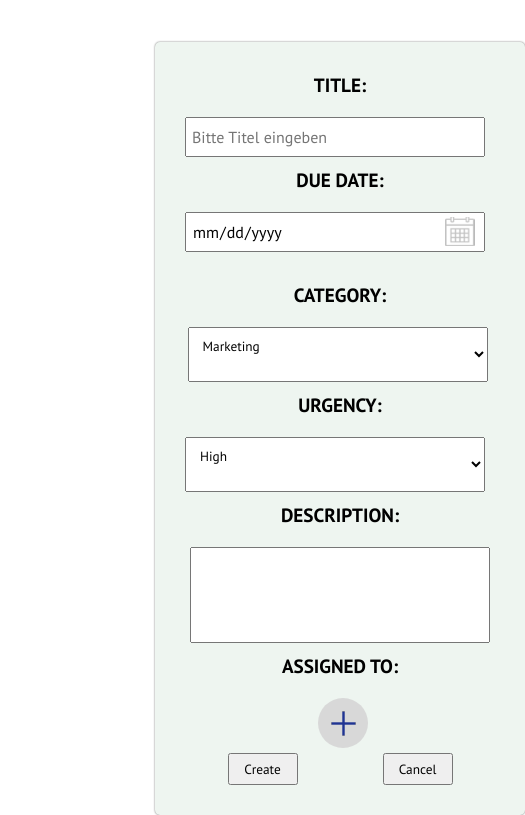
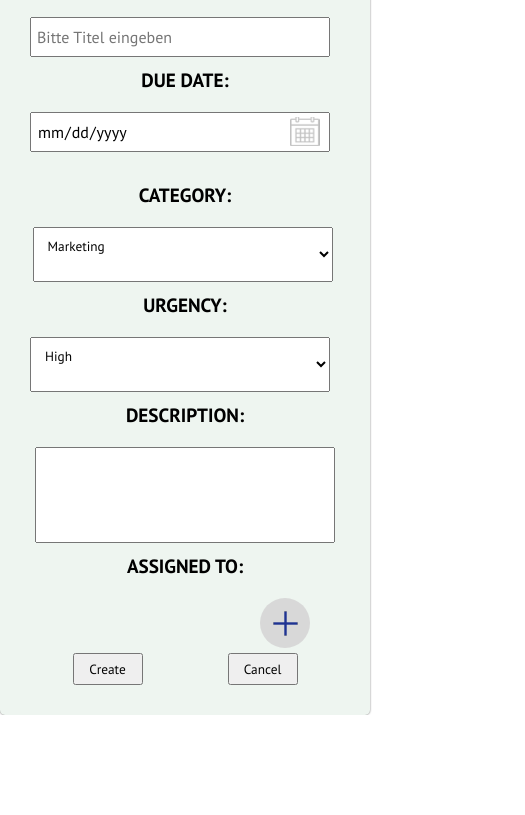
Before and after one commit to JohannesKarl91/kanban, a website: page addtask.html in a window 390 px wide. Shown: the part 213-1028 px from the top of the page, 525 px wide, since content can reach past the window. After the commit the page ends 928 px from the top, so only its background shows below. Drawn offline with Linux system fonts and the light colour scheme; no server answers.

```diff
--- a/addtask.html
+++ b/addtask.html
@@ -69,7 +69,7 @@
                     </div>
                 </div>
 
-                <div class="row">
+                <div class="row row2">
                     <div class="input center">
                         <label>DESCRIPTION:</label><br>
                         <textarea id="description" rows="5"></textarea>
--- a/css/addtaskstyle.css
+++ b/css/addtaskstyle.css
@@ -33,13 +33,6 @@
     justify-content: space-around;
     margin-top: 5px;
 }
-
-.space{
-    position: absolute;
-    top:0;
-    left: 150px;
-}
-
 
 button {
     width: 70px;
@@ -114,19 +107,23 @@
     flex-direction: column;
 }
 
+.dropdown{
+    width: 250px;
+}
+
+
 textarea {
     width: 300px;
 }
 
-.relative {
+/* .relative {
     position: relative;
 }
-
 .absolute {
     position: absolute;
     right: 5px;
     top: 20px;
-}
+}  */
 
 .show {
     display: flex !important;
@@ -164,6 +161,7 @@
     margin-top: 10px;
     display: none;
     position: absolute;
+    top:48%;
     background-color: #F4F3FB;
     min-width: 150px;
     overflow: auto;
@@ -174,6 +172,12 @@
     border-radius: 5px;
     padding: 10px;
     min-height: 70px;
+}
+
+
+.dropdown{
+    display: flex;
+    justify-content: flex-end;
 }
 
 
@@ -190,11 +194,6 @@
 @media(max-width:1000px) {
     form {
         min-width: 300px;
-    }
-
-    .space{
-        margin-left: 50px;
-        margin-top: 100px;
     }
 }
 
@@ -221,10 +220,7 @@
 }
 
 @media(max-width:500px) {
-    .space{
-        margin-left: 5px;
-        margin-right: 5px;
-    }
+
 
     form {
         padding: 5;
```
